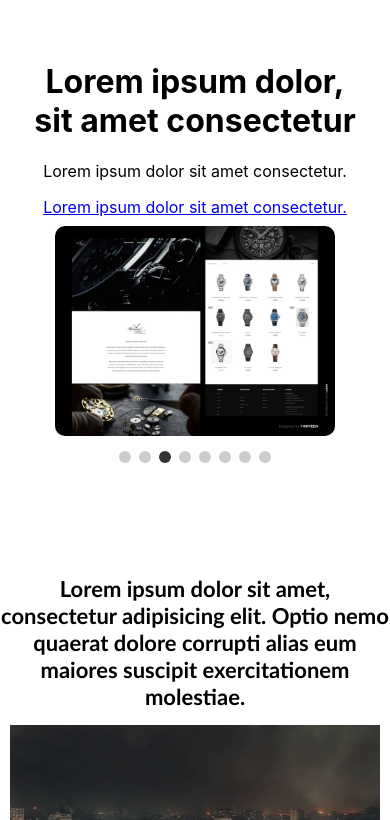
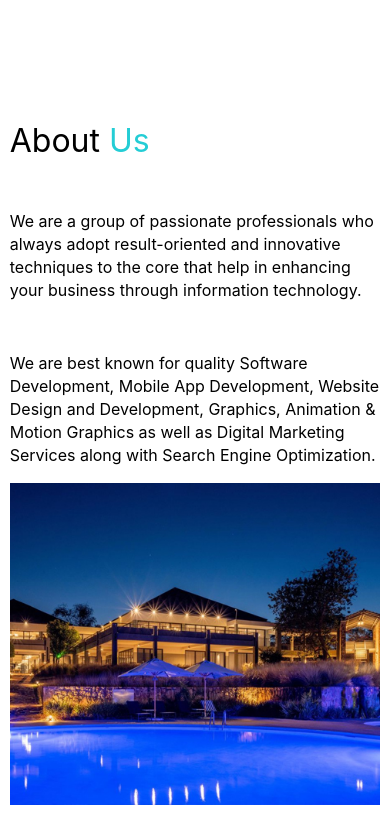
Before and after one commit to sazzadhossain1/Abaacorp, a React (Create React App) app: page / in a window 390 px wide. Shown: the part 844-1664 px from the top of the page. Built offline with nearby package versions, Linux system fonts and the light colour scheme.

Commit message:
create about section and add some content

```diff
--- /dev/null
+++ b/src/components/AboutUs/AboutUs.css
@@ -0,0 +1,47 @@
+.aboutUs_grid_div {
+  display: grid;
+  grid-template-columns: repeat(2, 1fr);
+  /* align-items: center; */
+  width: 60%;
+  margin: auto;
+  margin-top: 100px;
+}
+.aboutUs_text_div {
+  text-align: left;
+}
+.aboutUs_text_div h1 {
+  font-weight: normal;
+}
+.us {
+  color: #24cdd5;
+}
+.aboutUs_text_div p {
+  line-height: 23px;
+}
+.aboutUs_text_div p {
+  margin-top: 50px;
+}
+
+@media screen and (max-width: 1536px) {
+  .aboutUs_grid_div {
+    width: 70%;
+  }
+}
+@media screen and (max-width: 1450px) {
+  .aboutUs_grid_div {
+    width: 85%;
+  }
+}
+@media screen and (max-width: 1150px) {
+  .aboutUs_grid_div {
+    width: 95%;
+  }
+}
+@media screen and (max-width: 950px) {
+  .aboutUs_grid_div {
+    grid-template-columns: repeat(1, 1fr);
+  }
+  .aboutUs_img_div img {
+    width: 100%;
+  }
+}
--- /dev/null
+++ b/src/components/AboutUs/AboutUs.js
@@ -0,0 +1,32 @@
+import React from "react";
+import "./AboutUs.css";
+import aboutUs from "../../accets/aboutUs/aboutUs.jpg";
+
+const AboutUs = () => {
+  return (
+    <div className="aboutUs_grid_div">
+      <div className="aboutUs_text_div">
+        <h1>
+          About <span className="us">Us</span>
+        </h1>
+        <p>
+          We are a group of passionate professionals who always adopt
+          result-oriented and innovative techniques to the core that help in
+          enhancing your business through information technology.
+        </p>
+        <p>
+          We are best known for quality Software Development, Mobile App
+          Development, Website Design and Development, Graphics, Animation &
+          Motion Graphics as well as Digital Marketing Services along with
+          Search Engine Optimization.
+        </p>
+      </div>
+
+      <div className="aboutUs_img_div">
+        <img src={aboutUs} alt="" />
+      </div>
+    </div>
+  );
+};
+
+export default AboutUs;
--- /dev/null
+++ b/src/components/Blog/Blog.js
@@ -0,0 +1,28 @@
+import React from "react";
+import "./Blog.css";
+
+const Blog = () => {
+  return (
+    <div>
+      <p>This is blog</p>
+      <p>This is blog</p>
+      <p>This is blog</p>
+      <p>This is blog</p>
+      <p>This is blog</p>
+      <p>This is blog</p>
+      <p>This is blog</p>
+      <p>This is blog</p>
+      <p>This is blog</p>
+      <p>This is blog</p>
+      <p>This is blog</p>
+      <p>This is blog</p>
+      <p>This is blog</p>
+      <p>This is blog</p>
+      <p>This is blog</p>
+      <p>This is blog</p>
+      <p>This is blog</p>
+    </div>
+  );
+};
+
+export default Blog;
--- a/src/components/FourthSection/FourthSection.css
+++ b/src/components/FourthSection/FourthSection.css
@@ -44,7 +44,12 @@
   align-items: center;
   gap: 30px;
 }
-
+.fourthsection_logo_photo {
+  border-radius: 15px;
+}
+.UI-UX {
+  background-color: white;
+}
 .fourthSection_flex_div div h3 {
   margin-bottom: 20px;
   font-size: clamp(1rem, 1.5vw, 1.3rem);
--- a/src/components/FourthSection/FourthSection.js
+++ b/src/components/FourthSection/FourthSection.js
@@ -4,6 +4,19 @@ import fourthSectionPhoto from "../../accets/forthSectionPhoto/fourthSectionPhot
 import { FontAwesomeIcon } from "@fortawesome/react-fontawesome";
 import { faPenRuler } from "@fortawesome/free-solid-svg-icons";
 import { faFigma } from "@fortawesome/free-brands-svg-icons";
+
+import software from "../../accets/forthSectionPhoto/iconPhoto/software-development.png";
+import appDevelopment from "../../accets/forthSectionPhoto/iconPhoto/app-development.png";
+import websiteDesign from "../../accets/forthSectionPhoto/iconPhoto/web-design.png";
+import bpoSupport from "../../accets/forthSectionPhoto/iconPhoto/bpo-support.png";
+import domain from "../../accets/forthSectionPhoto/iconPhoto/web-hosting.png";
+import OnlineMarketing from "../../accets/forthSectionPhoto/iconPhoto/online-marketing.png";
+import Graphic from "../../accets/forthSectionPhoto/iconPhoto/graphic-design.png";
+import content from "../../accets/forthSectionPhoto/iconPhoto/content-development.png";
+import UIUXD from "../../accets/forthSectionPhoto/iconPhoto/ux-ui-design.png";
+import MarketResearch from "../../accets/forthSectionPhoto/iconPhoto/market-research.png";
+import socialMedia from "../../accets/forthSectionPhoto/iconPhoto/social-media.png";
+import WhiteLabel from "../../accets/forthSectionPhoto/iconPhoto/white-level.png";
 
 const FourthSection = () => {
   return (
@@ -12,7 +25,8 @@ const FourthSection = () => {
       <h1>Services</h1>
       <div className="fourthSection_grid_div">
         <div className="fourthSection_flex_div">
-          <FontAwesomeIcon className="fourthIcon" icon={faPenRuler} />
+          {/* <FontAwesomeIcon className="fourthIcon" icon={faPenRuler} /> */}
+          <img className="fourthsection_logo_photo" src={software} alt="" />
           <div>
             <h3>Software & System Development</h3>
             <small>
@@ -23,7 +37,12 @@ const FourthSection = () => {
           </div>
         </div>
         <div className="fourthSection_flex_div">
-          <FontAwesomeIcon className="fourthIcon" icon={faFigma} />
+          {/* <FontAwesomeIcon className="fourthIcon" icon={faFigma} /> */}
+          <img
+            className="fourthsection_logo_photo"
+            src={appDevelopment}
+            alt=""
+          />
           <div>
             <h3>App Development</h3>
             <small>
@@ -34,7 +53,12 @@ const FourthSection = () => {
           </div>
         </div>
         <div className="fourthSection_flex_div">
-          <FontAwesomeIcon className="fourthIcon" icon={faPenRuler} />
+          {/* <FontAwesomeIcon className="fourthIcon" icon={faPenRuler} /> */}
+          <img
+            className="fourthsection_logo_photo"
+            src={websiteDesign}
+            alt=""
+          />
           <div>
             <h3>Website Design & Development</h3>
             <small>
@@ -45,7 +69,8 @@ const FourthSection = () => {
           </div>
         </div>
         <div className="fourthSection_flex_div">
-          <FontAwesomeIcon className="fourthIcon" icon={faPenRuler} />
+          {/* <FontAwesomeIcon className="fourthIcon" icon={faPenRuler} /> */}
+          <img className="fourthsection_logo_photo" src={bpoSupport} alt="" />
           <div>
             <h3>BPO Support</h3>
             <small>
@@ -56,7 +81,8 @@ const FourthSection = () => {
           </div>
         </div>
         <div className="fourthSection_flex_div">
-          <FontAwesomeIcon className="fourthIcon" icon={faPenRuler} />
+          {/* <FontAwesomeIcon className="fourthIcon" icon={faPenRuler} /> */}
+          <img className="fourthsection_logo_photo" src={domain} alt="" />
           <div>
             <h3>Domain & Hosting</h3>
             <small>
@@ -67,7 +93,12 @@ const FourthSection = () => {
           </div>
         </div>
         <div className="fourthSection_flex_div">
-          <FontAwesomeIcon className="fourthIcon" icon={faPenRuler} />
+          {/* <FontAwesomeIcon className="fourthIcon" icon={faPenRuler} /> */}
+          <img
+            className="fourthsection_logo_photo"
+            src={OnlineMarketing}
+            alt=""
+          />
           <div>
             <h3>Online Marketing</h3>
             <small>
@@ -78,7 +109,8 @@ const FourthSection = () => {
           </div>
         </div>
         <div className="fourthSection_flex_div">
-          <FontAwesomeIcon className="fourthIcon" icon={faPenRuler} />
+          {/* <FontAwesomeIcon className="fourthIcon" icon={faPenRuler} /> */}
+          <img className="fourthsection_logo_photo" src={Graphic} alt="" />
           <div>
             <h3>Graphic Design</h3>
             <small>
@@ -89,7 +121,8 @@ const FourthSection = () => {
           </div>
         </div>
         <div className="fourthSection_flex_div">
-          <FontAwesomeIcon className="fourthIcon" icon={faPenRuler} />
+          {/* <FontAwesomeIcon className="fourthIcon" icon={faPenRuler} /> */}
+          <img className="fourthsection_logo_photo" src={content} alt="" />
           <div>
             <h3>Content Development</h3>
             <small>
@@ -100,7 +133,8 @@ const FourthSection = () => {
           </div>
         </div>
         <div className="fourthSection_flex_div">
-          <FontAwesomeIcon className="fourthIcon" icon={faPenRuler} />
+          {/* <FontAwesomeIcon className="fourthIcon" icon={faPenRuler} /> */}
+          <img className="fourthsection_logo_photo UI-UX" src={UIUXD} alt="" />
           <div>
             <h3>UI/UX Design</h3>
             <small>
@@ -111,7 +145,12 @@ const FourthSection = () => {
           </div>
         </div>
         <div className="fourthSection_flex_div">
-          <FontAwesomeIcon className="fourthIcon" icon={faPenRuler} />
+          {/* <FontAwesomeIcon className="fourthIcon" icon={faPenRuler} /> */}
+          <img
+            className="fourthsection_logo_photo"
+            src={MarketResearch}
+            alt=""
+          />
           <div>
             <h3>Market Research</h3>
             <small>
@@ -122,7 +161,8 @@ const FourthSection = () => {
           </div>
         </div>
         <div className="fourthSection_flex_div">
-          <FontAwesomeIcon className="fourthIcon" icon={faPenRuler} />
+          {/* <FontAwesomeIcon className="fourthIcon" icon={faPenRuler} /> */}
+          <img className="fourthsection_logo_photo" src={socialMedia} alt="" />
           <div>
             <h3>Social Media Management</h3>
             <small>
@@ -133,7 +173,8 @@ const FourthSection = () => {
           </div>
         </div>
         <div className="fourthSection_flex_div">
-          <FontAwesomeIcon className="fourthIcon" icon={faPenRuler} />
+          {/* <FontAwesomeIcon className="fourthIcon" icon={faPenRuler} /> */}
+          <img className="fourthsection_logo_photo" src={WhiteLabel} alt="" />
           <div>
             <h3>White Label Solution</h3>
             <small>
--- a/src/components/Home/Home.js
+++ b/src/components/Home/Home.js
@@ -6,6 +6,7 @@ import FirstSection from "../FirstSection/FirstSection";
 import SecondSection from "../SecondSection/SecondSection";
 import ThirdSection from "../ThirdSection/ThirdSection";
 import FourthSection from "../FourthSection/FourthSection";
+import AboutUs from "../AboutUs/AboutUs";
 
 const Home = () => {
   return (
@@ -15,6 +16,7 @@ const Home = () => {
         <HeroSection></HeroSection>
       </div>
       <div>
+        <AboutUs></AboutUs>
         <FirstSection></FirstSection>
         <SecondSection></SecondSection>
         <ThirdSection></ThirdSection>
--- a/src/components/NavigationBar/NavigationBar.js
+++ b/src/components/NavigationBar/NavigationBar.js
@@ -309,14 +309,14 @@ const NavigationBar = () => {
               <Link>Contact</Link>
             </li>
             <li>
-              <Link>Blog</Link>
+              <Link to="/Blog">Blog</Link>
             </li>
-            <li>
+            {/* <li>
               <Link>Careers</Link>
             </li>
             <li>
               <Link>Support</Link>
-            </li>
+            </li> */}
             <li>
               <Link>Login</Link>
             </li>
```
Also changed, not shown: src/App.js (+10 -0 lines), src/accets/aboutUs/aboutUs.jpg (added), src/components/Blog/Blog.css (added).
